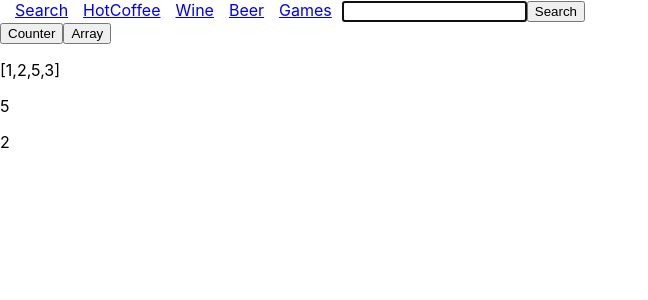
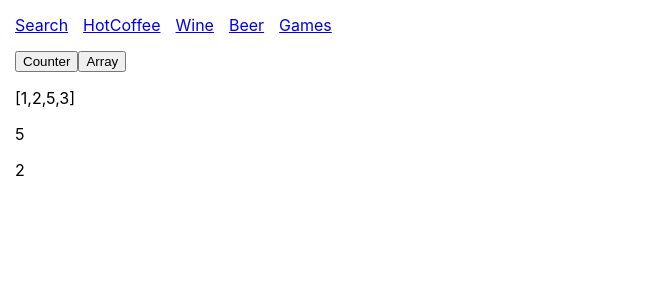
Before and after one commit to MuthulakshmiSathiyanarayanan/ApiFetch, a React (Create React App) app: page / in a window 1280 px wide. Shown: the top 300 px of the page, without its empty margins (0-648 px from the left). Built offline with nearby package versions, Linux system fonts and the light colour scheme.

Commit message:
search box with event change input in hotcoffee

```diff
--- a/src/App.css
+++ b/src/App.css
@@ -46,6 +46,7 @@
 
 .parentHeader {
   display: flex;
+  margin-top: 15px;
 }
 
 .header {
@@ -127,3 +128,8 @@ padding-left: 5%; */
   border-radius: 20px;
   margin-top: 15%;
 }
+
+.memoFun {
+  margin-left: 15px;
+  margin-top: 15px;
+}
--- a/src/pages/header.js
+++ b/src/pages/header.js
@@ -13,7 +13,7 @@ export default function Header() {
           </Link>
         ))}
       </nav>
-      <SearchBox />
+      {/*  <SearchBox /> */}
     </div>
   );
 }
--- a/src/pages/headerSearchAndDummyMemo.js
+++ b/src/pages/headerSearchAndDummyMemo.js
@@ -30,7 +30,7 @@ const DummyMemoFunction = () => {
   }
   const memoValue = useMemo(() => showMax(), [sampleArray]); //sampleArray is the dependency but no update fun has been written
   return (
-    <div>
+    <div className="memoFun">
       <button onClick={() => setCounter(counter + 1)}>Counter </button>
       <button onClick={() => setSampleArray([...sampleArray, 10 * counter])}>
         {" "}
--- a/src/pages/hotCoffee.js
+++ b/src/pages/hotCoffee.js
@@ -3,6 +3,7 @@ import "../App.css";
 //import App from "../App";
 import HotCoffeeComponent from "../components/hotCoffeeComponent";
 import api from "../common/json/api.json";
+import SearchHotCoffee from "./searchHotCoffee";
 
 export default function HotCoffeeApp() {
   const [hotCoffee, setHotCoffee] = useState([]);
@@ -33,11 +34,12 @@ export default function HotCoffeeApp() {
 
   return (
     <div>
-      <div className="BeverageContainer">
+      <SearchHotCoffee />
+      {/*  <div className="BeverageContainer">
         {hotCoffee?.map((e) => (
           <HotCoffeeComponent {...e} />
         ))}
-      </div>
+      </div> */}
     </div>
   );
 }
--- /dev/null
+++ b/src/pages/searchHotCoffee.js
@@ -0,0 +1,34 @@
+import React, { useEffect, useMemo, useRef, useState } from "react";
+
+const SearchHotCoffee = () => {
+  const [searchBoxValue, setSearchBoxValue] = useState("");
+  const focusElement = useRef(null);
+  console.log(focusElement);
+
+  const handleInputChange = (e) => {
+    setSearchBoxValue(e.target.value);
+    console.log(searchBoxValue);
+  };
+
+  const handleSearch = () => {
+    <p>{searchBoxValue}</p>;
+    console.log(searchBoxValue);
+  };
+  useEffect(() => {
+    console.log(focusElement);
+    focusElement.current.focus();
+  }, []);
+  return (
+    <div>
+      <input
+        type="text"
+        value={searchBoxValue}
+        onChange={handleInputChange}
+        ref={focusElement}
+      />
+      <button onClick={handleSearch}>Search</button>
+    </div>
+  );
+};
+
+export default SearchHotCoffee;
```
